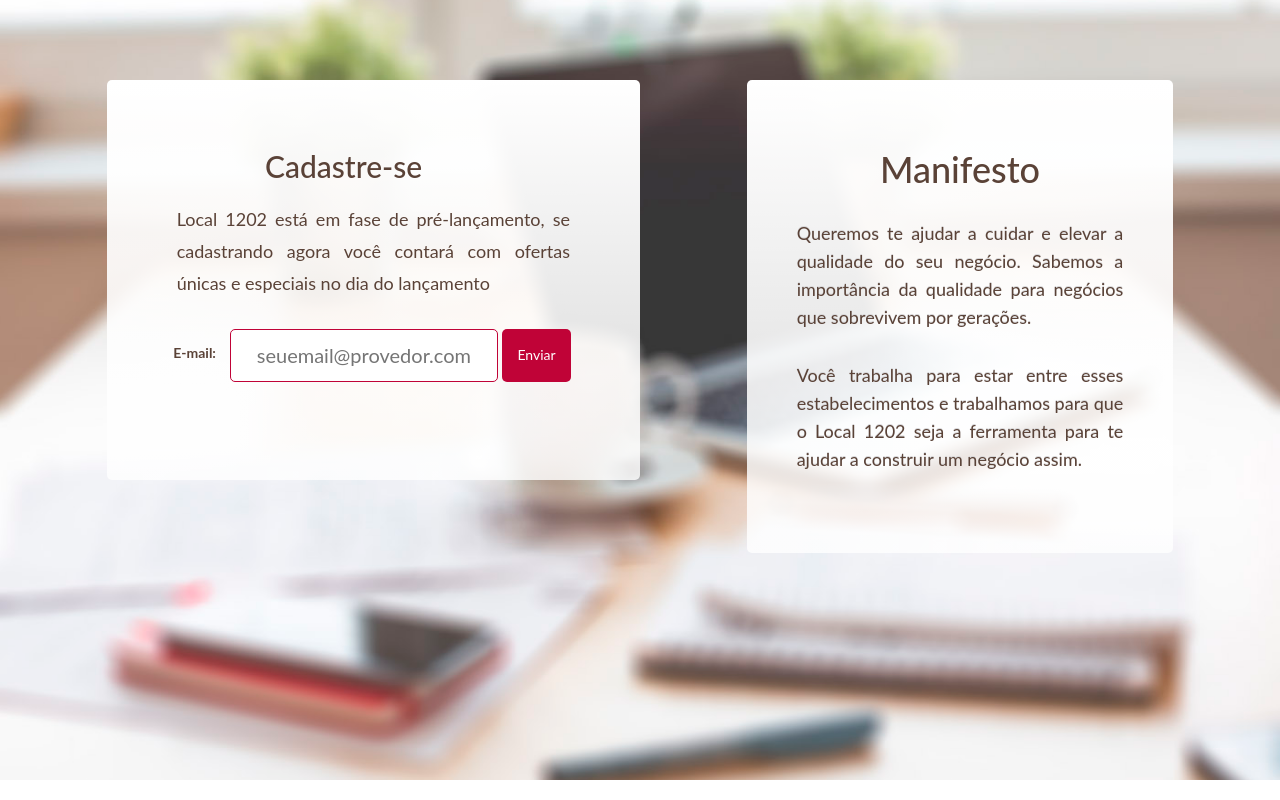
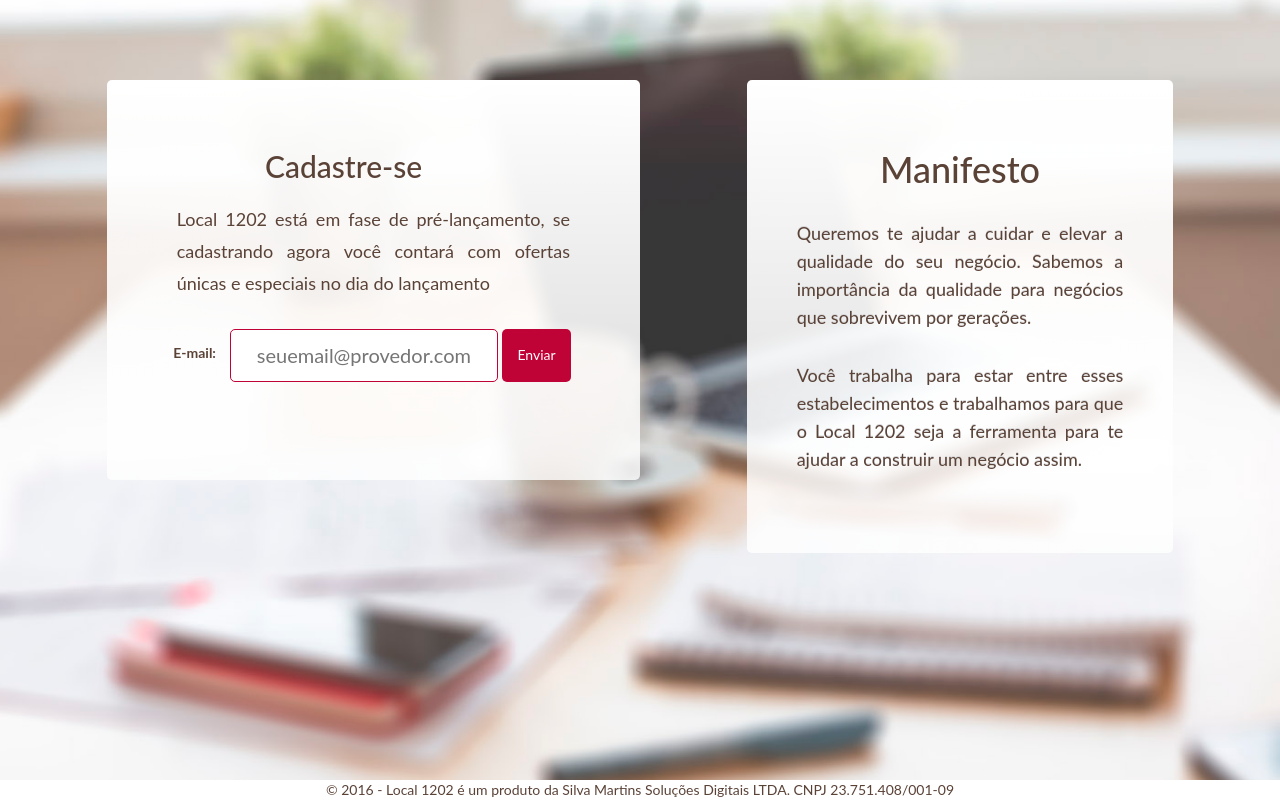
Before and after one commit to flpms/1202, a website: page index.html in a window 1280 px wide. Shown: the part 2455-3255 px from the top of the page. Drawn offline with Linux system fonts and the light colour scheme.

Commit message:
Add CNPJ

```diff
--- a/index.html
+++ b/index.html
@@ -146,6 +146,10 @@
             </article>
         </div>
 
+        <footer class="text-center col-md-12">
+            &copy; 2016 - Local 1202 é um produto da Silva Martins Soluções Digitais LTDA. CNPJ 23.751.408/001-09
+        </footer>
+
         <script src="https://use.typekit.net/voe4wlq.js"></script>
         <script>try{Typekit.load({ async: true });}catch(e){console.error(e)}</script>
         <script src="assets/js/index.min.js"></script>
```
